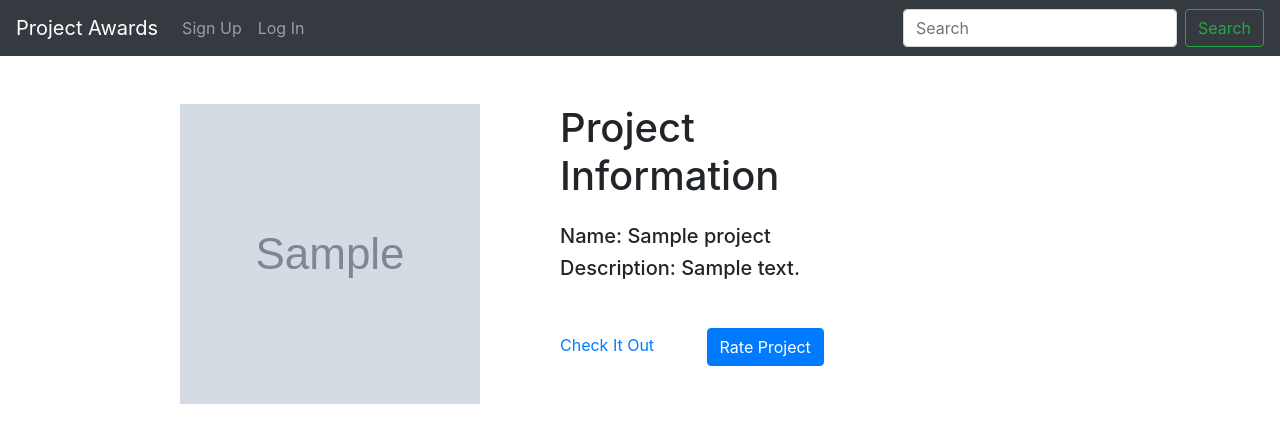
After one commit to victorlomi/Project-Awards, a Django app: page /project/1 in a window 1280 px wide. The commit adds this page. Shown: the top 443 px of the page. Run offline with Django 3.2, Linux system fonts and the light colour scheme; tables that the repository leaves empty hold one stand-in row (values such as "Sample post"); grey boxes marked "Sample" are stand-in pictures; some libraries are stand-ins or nearby versions.

Commit message:
create view for viewing project and link to it in homepage

```diff
--- a/rating/templates/homepage.html
+++ b/rating/templates/homepage.html
@@ -28,8 +28,9 @@
                             <h5 class="card-title">{{ project.title }}</h5>
                             <p class="card-text">{{ project.description }}</p>
                             <p class="card-text">Score: 5/10</p>
+                            <a href="{{ project.link }}" class="card-text mr-5">Check It Out</a>
                             <a href="#" class="btn btn-primary">Rate Project</a>
-                            <a href="{{ project.link }}" class="btn btn-primary">View Project</a>
+                            <a href="{% url 'project' project=project.id %}" class="btn btn-primary">View Project</a>
                         </div>
                     </div>
                 {% endfor %}
--- a/rating/templates/profile.html
+++ b/rating/templates/profile.html
@@ -22,7 +22,9 @@
             {% endif %}
             <h5>Projects</h5>
             <ul>
-              <li>Project 1</li>
+              {% for project in projects %}
+                <li><a href="{{ project.link }}">{{ project.title }}</a></li>
+              {% endfor %}
             </ul>
           </div>
           <div class="col-3"></div>
--- /dev/null
+++ b/rating/templates/project.html
@@ -0,0 +1,22 @@
+{% extends 'base.html' %}
+
+{% block content %}
+    <div class="container mt-5 mb-5">
+      <div class="row">
+          <div class="col-1"></div>
+          <div class="col-4">
+            <img id="profile-image" src="{{ project.photo.url }}">
+          </div>
+          <div class="col-4">
+            <h1>Project Information</h1>
+            <h5 class="mt-4">Name: {{ project.title }}</h5>
+            <h5>Description: {{ project.description }}</h5>
+            <div class="mt-5">
+                <a href="{{ project.link }}" class="card-text mr-5">Check It Out</a>
+                <a href="#" class="btn btn-primary">Rate Project</a>
+            </div>
+          </div>
+          <div class="col-3"></div>
+      </div>
+    </div>
+{% endblock %}
--- a/rating/urls.py
+++ b/rating/urls.py
@@ -8,6 +8,7 @@ urlpatterns = [
     path('signup/', views.signup, name="signup"),
     path('', include('django.contrib.auth.urls')),
     path('profile', views.profile, name="profile"),
+    path('project/<project>', views.project, name="project"),
     path('add-project/', views.add_project, name="add-project")
 ]
 
--- a/rating/views.py
+++ b/rating/views.py
@@ -13,7 +13,13 @@ def homepage(request):
     return render(request, "homepage.html", {"projects": projects})
 
 def profile(request):
-    return render(request, "profile.html")
+    projects = Project.objects.filter(user=request.user)
+    print(projects)
+    return render(request, "profile.html", {"projects": projects})
+
+def project(request, project):
+    current_project = Project.objects.get(id=project)
+    return render(request, "project.html", {"project": current_project})
 
 def add_project(request):
     if request.method == 'POST':
```
